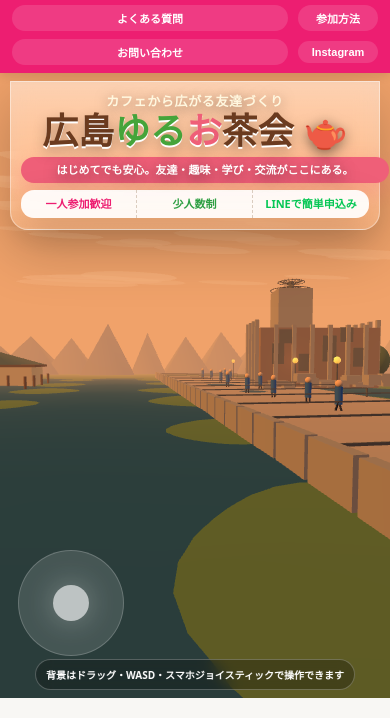
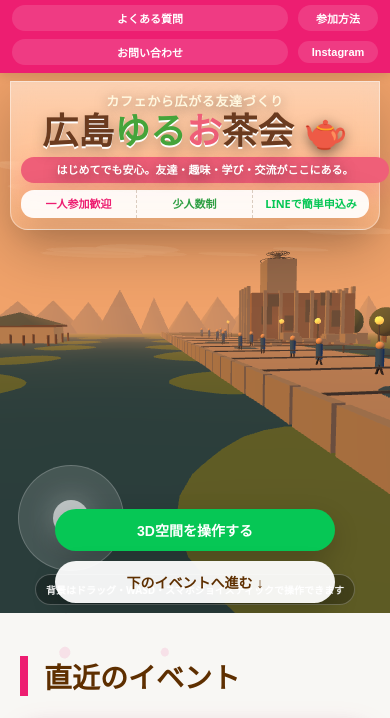
Before and after one commit to MOKUMOKUshingo/OhaKai_v3_1_comp, a plain HTML site: page index.html in a window 390 px wide. Shown: the part 77-795 px from the top of the page. Drawn offline with nearby package versions, Linux system fonts and the light colour scheme; animation ran at ten frames a second.

Commit message:
Changed Three.js touched in SmartPhone

```diff
--- a/data/events.json
+++ b/data/events.json
@@ -100,7 +100,7 @@
     },
     {
       "id": "ev006",
-      "title": "オンラインAI・お茶会",
+      "title": "オンラインAI・Three.jsお茶会",
       "place": "オンライン",
       "date": "2026-06-25",
       "time": "20:00",
@@ -110,9 +110,9 @@
       "fee": "無料",
       "image": {
         "src": "assets/images/event_06.svg",
-        "alt": "オンラインAI・お茶会のイメージ画像"
+        "alt": "オンラインAI・Three.jsお茶会のイメージ画像"
       },
-      "description": "AI、Web制作などをゆるく話すオンライン会です。",
+      "description": "AI、Three.js、Web制作などをゆるく話すオンライン会です。",
       "lineMessage": "6月25日のオンラインAI・Three.jsお茶会参加希望の○○です"
     }
   ]
--- a/index.html
+++ b/index.html
@@ -1,8 +1,12 @@
 <!doctype html><html lang="ja"><head><meta charset="utf-8"><meta name="viewport" content="width=device-width,initial-scale=1"><title>広島ゆるお茶会</title><link rel="stylesheet" href="style.css"><script src="https://cdn.jsdelivr.net/npm/three@0.165.0/build/three.min.js"></script><script defer src="main.js"></script></head><body><canvas id="threeBg" class="three-bg"></canvas>
 <header><nav class="nav"><div class="logo"><small>少人数の友達作り＆交流会</small>広島ゆるお茶会</div><a href="index.html">広島ゆるお茶会とは<span>home</span></a><a href="event.html">イベント日程<span>event</span></a><a href="faq.html">よくある質問<span>question</span></a><a href="guide.html">参加方法<span>guide</span></a><a href="contact.html">お問い合わせ<span>contact</span></a><a href="https://www.instagram.com/yuru_ocha_kai" target="_blank" rel="noopener">Instagram<span>instagram</span></a><button id="openSearch" class="search-icon" aria-label="検索">🔍</button></nav></header>
 <div id="searchPanel" class="search-panel"><div class="search-box"><button id="closeSearch" class="close">閉じる</button><h2>🔍</h2><input id="searchInput" placeholder="場所・ジャンル・日付で検索"><div id="searchResults"></div></div></div>
-<section class="three-hero-full" aria-label="広島ゆるお茶会 3Dヒーローエリア">
+<section class="three-hero-full" id="threeHero" aria-label="広島ゆるお茶会 3Dヒーローエリア">
   <iframe src="three_scene/index.html" title="広島ゆるお茶会 Three.js 空間" loading="eager"></iframe>
+  <div class="three-touch-controls" aria-label="スマホ用3D操作切替">
+    <button type="button" id="enableThreeTouch" class="three-touch-btn">3D空間を操作する</button>
+    <a href="#homeEvents" class="three-scroll-btn">下のイベントへ進む ↓</a>
+  </div>
 </section>
 <main><h2 class="section-title">直近のイベント</h2><div id="homeEvents" class="event-list"></div>
 <section class="promo-service-card" aria-label="ホームページ制作代行">
--- a/main.js
+++ b/main.js
@@ -120,4 +120,25 @@ async function initInstagram(){
 }
 
 
-document.addEventListener('DOMContentLoaded',()=>{loadEvents();initThree();initInstagram();});
+
+function initThreeTouchGate(){
+  const hero = document.querySelector('#threeHero');
+  const btn = document.querySelector('#enableThreeTouch');
+  if(!hero || !btn) return;
+  const isMobile = () => window.matchMedia('(max-width: 800px)').matches;
+  function setActive(active){
+    hero.classList.toggle('three-touch-active', active);
+    btn.textContent = active ? '3D操作を終了する' : '3D空間を操作する';
+    btn.setAttribute('aria-pressed', active ? 'true' : 'false');
+  }
+  btn.addEventListener('click', () => {
+    if(!isMobile()) return;
+    setActive(!hero.classList.contains('three-touch-active'));
+  });
+  window.addEventListener('resize', () => {
+    if(!isMobile()) setActive(false);
+  });
+  setActive(false);
+}
+
+document.addEventListener('DOMContentLoaded',()=>{loadEvents();initThree();initInstagram();initThreeTouchGate();});
--- a/style.css
+++ b/style.css
@@ -212,3 +212,68 @@
   object-fit:cover;
   display:block;
 }
+
+
+/* --- Mobile Three.js touch gate --- */
+.three-touch-controls{
+  display:none;
+}
+.three-touch-btn,.three-scroll-btn{
+  appearance:none;
+  border:0;
+  border-radius:999px;
+  padding:11px 16px;
+  font-weight:900;
+  font-size:14px;
+  text-decoration:none;
+  box-shadow:0 10px 26px rgba(0,0,0,.18);
+}
+.three-touch-btn{
+  background:#06c755;
+  color:#fff;
+}
+.three-scroll-btn{
+  background:rgba(255,255,255,.94);
+  color:#5e2f00;
+}
+@media(max-width:800px){
+  .three-hero-full{
+    /* 画面全体を占領しすぎない高さに調整 */
+    height:64svh;
+    min-height:430px;
+    max-height:620px;
+  }
+  .three-hero-full iframe{
+    /* 通常時はページスクロール優先。iframeがタッチを奪わない */
+    pointer-events:none;
+  }
+  .three-hero-full.three-touch-active iframe{
+    pointer-events:auto;
+  }
+  .three-touch-controls{
+    position:absolute;
+    left:0;
+    right:0;
+    bottom:calc(env(safe-area-inset-bottom,0px) + 14px);
+    z-index:5;
+    display:flex;
+    justify-content:center;
+    gap:10px;
+    padding:0 12px;
+    pointer-events:auto;
+  }
+  .three-hero-full.three-touch-active .three-touch-btn{
+    background:#ed1e71;
+  }
+}
+@media(max-width:420px){
+  .three-touch-controls{
+    flex-direction:column;
+    align-items:center;
+    bottom:calc(env(safe-area-inset-bottom,0px) + 10px);
+  }
+  .three-touch-btn,.three-scroll-btn{
+    width:min(280px,88vw);
+    text-align:center;
+  }
+}
```
Also changed, not shown: 1 other file.
